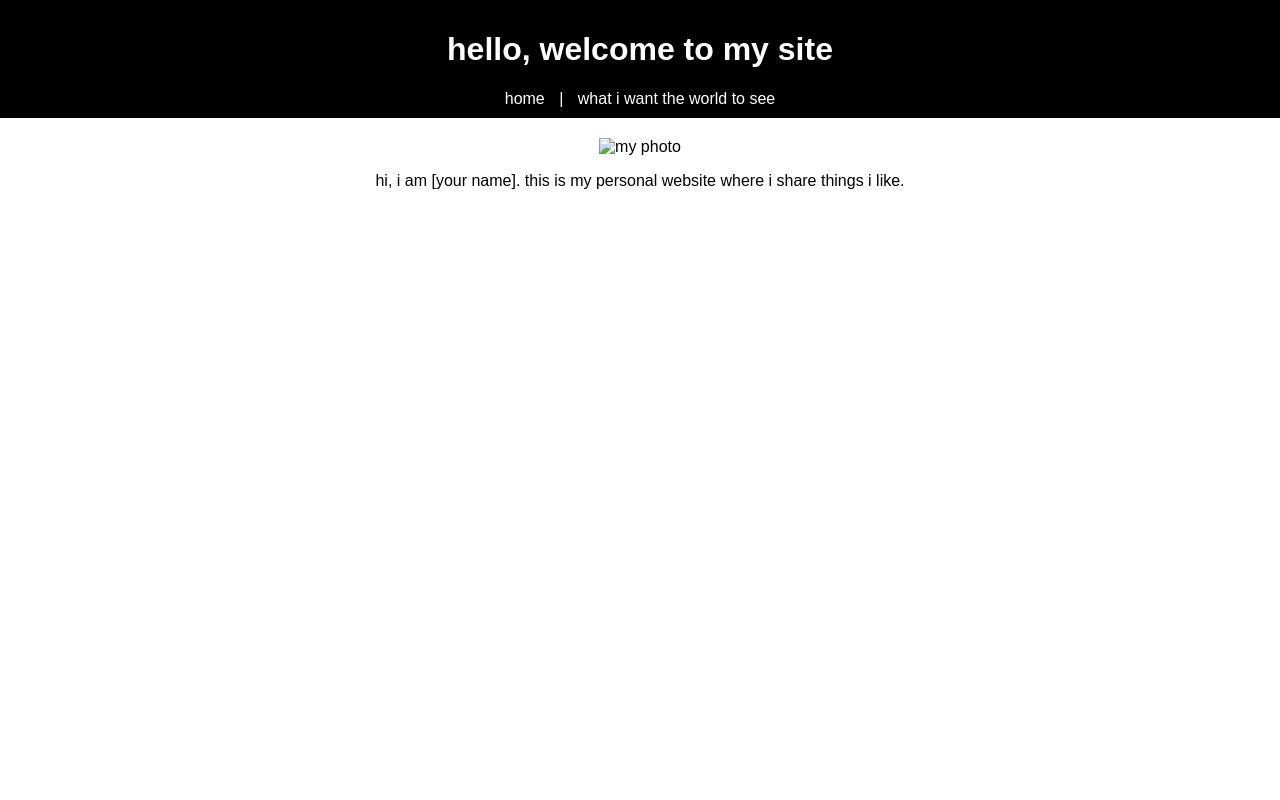
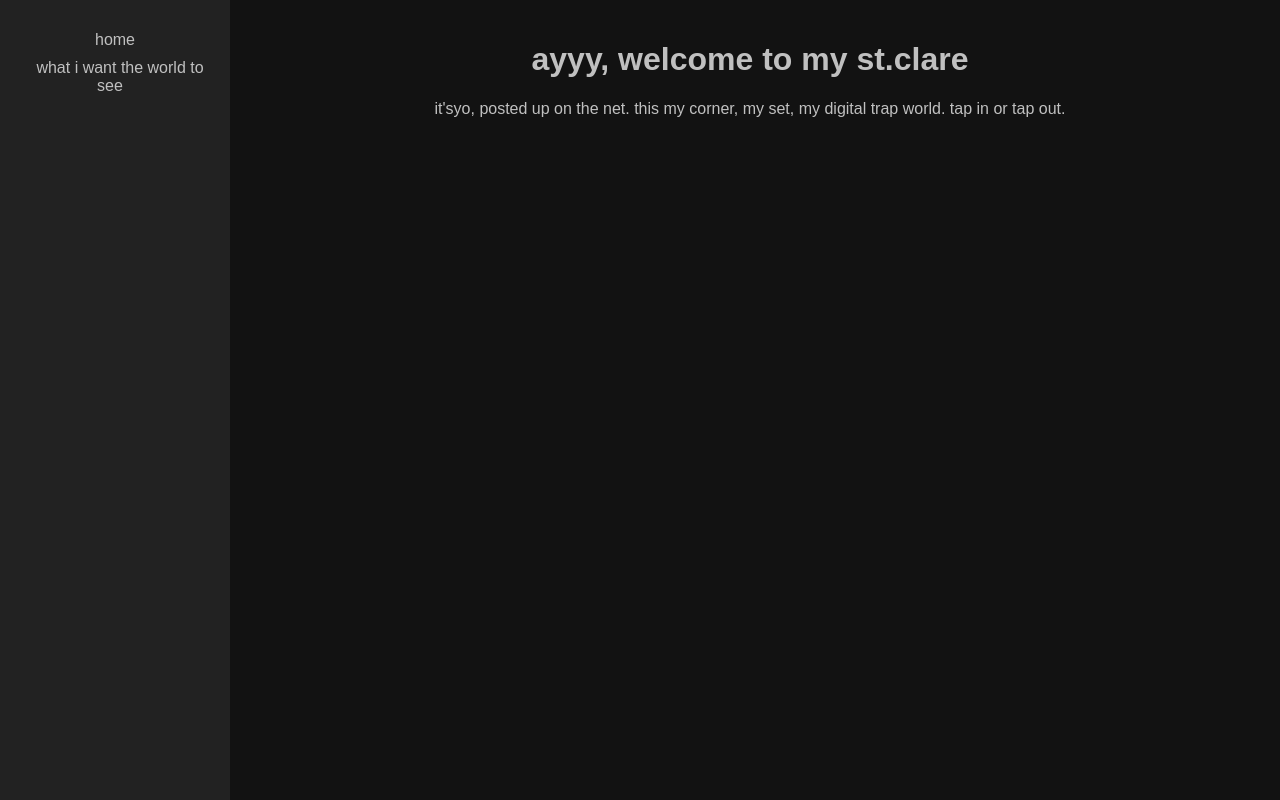
Before and after one commit to smadduri9/bingbopboomboombopbam, a plain HTML site: page index.html in a window 1280 px wide. Drawn offline with Linux system fonts and the light colour scheme.

Commit message:
updated index.html

```diff
--- a/index.html
+++ b/index.html
@@ -5,18 +5,50 @@
     <meta name="viewport" content="width=device-width, initial-scale=1">
     <title>home - bingbopboomboombopbam</title>
     <link rel="stylesheet" href="styles.css">
+    <style>
+        body {
+            background-color: #121212;
+            color: #c0c0c0;
+            font-family: Arial, sans-serif;
+            display: flex;
+        }
+        nav {
+            width: 200px;
+            background: #222;
+            padding: 15px;
+            height: 100vh;
+            position: fixed;
+            top: 0;
+            left: 0;
+        }
+        nav ul {
+            list-style-type: none;
+            padding: 0;
+        }
+        nav ul li {
+            margin-bottom: 10px;
+        }
+        nav ul li a {
+            color: #c0c0c0;
+            text-decoration: none;
+        }
+        main {
+            margin-left: 220px;
+            padding: 20px;
+            flex-grow: 1;
+        }
+    </style>
 </head>
 <body>
-    <header>
-        <h1>hello, welcome to my site</h1>
-        <nav>
-            <a href="index.html">home</a> |
-            <a href="what-i-want.html">what i want the world to see</a>
-        </nav>
-    </header>
+    <nav>
+        <ul>
+            <li><a href="index.html">home</a></li>
+            <li><a href="what-i-want.html">what i want the world to see</a></li>
+        </ul>
+    </nav>
     <main>
-        <img src="images/my-photo.jpg" alt="my photo" width="200">
-        <p>hi, i am [your name]. this is my personal website where i share things i like.</p>
+        <h1>ayyy, welcome to my st.clare</h1>
+        <p>it'syo, posted up on the net. this my corner, my set, my digital trap world. tap in or tap out.</p>
     </main>
 </body>
 </html>
```
